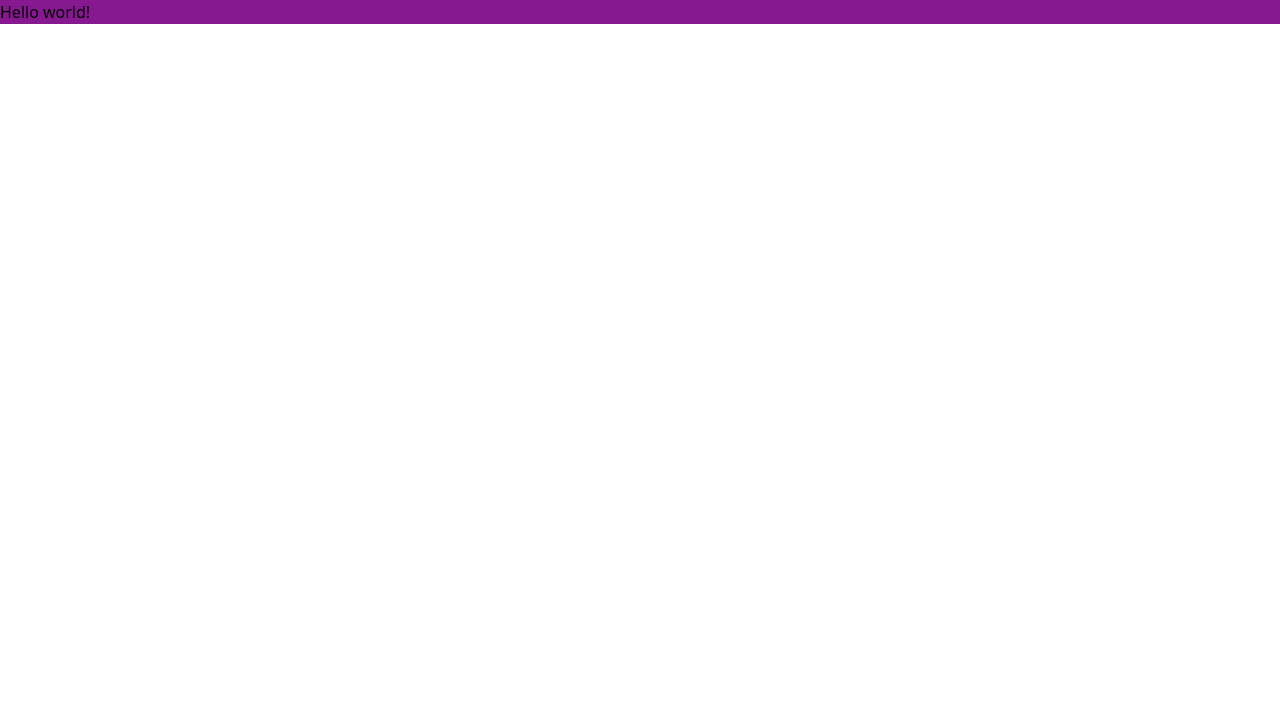
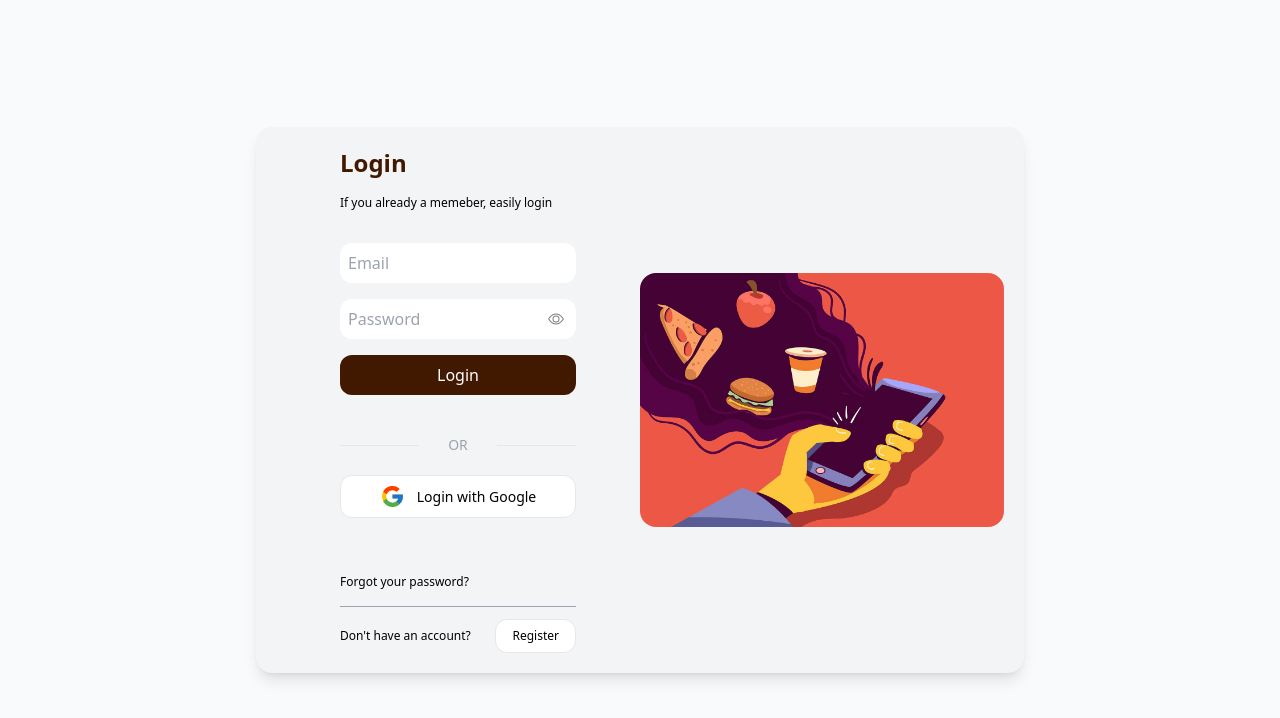
Before and after one commit to lana2-2karla/food-delivery-app, a React (Create React App) app in the folder frontend/: page / in a window 1280 px wide. Shown: the top 718 px of the page. Built offline with nearby package versions, Linux system fonts and the light colour scheme.

Commit message:
:sparkles: feat: implements login and with tailwind css

```diff
--- a/frontend/src/pages/Login.js
+++ b/frontend/src/pages/Login.js
@@ -1,7 +1,64 @@
-function Login() {
-    return (
-      <h1 className="bg-fuchsia-800">Hello world!</h1>
-    );
-  }
+/* eslint-disable react/no-unescaped-entities */
+import loginImg from '../assets/login1.jpg'
 
-  export default Login;
+function Login () {
+  return (
+    <section className="bg-gray-50 min-h-screen flex items-center justify-center">
+       {/* Login container */}
+      <div className="bg-gray-100 flex rounded-2xl shadow-lg max-w-3xl p-5 items-center">
+
+      {/* form */}
+        <div className="md:w-1/2 px-16">
+          <h2 className="font-bold text-2xl text-[#411901]">Login</h2>
+          <p className="text-xs mt-4">If you already a memeber, easily login</p>
+
+          <form action="" className="flex flex-col gap-4">
+            <input className="p-2 mt-8 rounded-xl" type="text" name="email" placeholder="Email"/>
+
+            <div className="relative">
+            <input className="p-2 rounded-xl w-full" type="password" name="password" placeholder="Password"/>
+            <svg xmlns="http://www.w3.org/2000/svg" width="16" height="16" fill="gray" className="bi bi-eye absolute top-1/2 right-3 -translate-y-1/2 " viewBox="0 0 16 16">
+              <path d="M16 8s-3-5.5-8-5.5S0 8 0 8s3 5.5 8 5.5S16 8 16 8zM1.173 8a13.133 13.133 0 0 1 1.66-2.043C4.12 4.668 5.88 3.5 8 3.5c2.12 0 3.879 1.168 5.168 2.457A13.133 13.133 0 0 1 14.828 8c-.058.087-.122.183-.195.288-.335.48-.83 1.12-1.465 1.755C11.879 11.332 10.119 12.5 8 12.5c-2.12 0-3.879-1.168-5.168-2.457A13.134 13.134 0 0 1 1.172 8z"/>
+              <path d="M8 5.5a2.5 2.5 0 1 0 0 5 2.5 2.5 0 0 0 0-5zM4.5 8a3.5 3.5 0 1 1 7 0 3.5 3.5 0 0 1-7 0z"/>
+            </svg>
+            </div>
+
+            <button className="bg-[#411901] rounded-xl text-white py-2 hover:scale-105 duration-300">Login</button>
+          </form>
+
+          {/* divider */}
+          <div className="mt-10 grid grid-cols-3 items-center text-grey-400">
+            <hr className="boarder-gray-400"/>
+            <p className="text-center text-gray-400 text-sm">OR</p>
+            <hr className="boarder-gray-400"/>
+          </div>
+
+          {/* Google login button */}
+          <button className="bg-white border py-2 w-full rounded-xl mt-5 flex justify-center items-center text-sm hover:scale-105 duration-300">
+            <svg className="mr-3" xmlns="http://www.w3.org/2000/svg" viewBox="0 0 48 48" width="25px">
+              <path fill="#FFC107" d="M43.611,20.083H42V20H24v8h11.303c-1.649,4.657-6.08,8-11.303,8c-6.627,0-12-5.373-12-12c0-6.627,5.373-12,12-12c3.059,0,5.842,1.154,7.961,3.039l5.657-5.657C34.046,6.053,29.268,4,24,4C12.955,4,4,12.955,4,24c0,11.045,8.955,20,20,20c11.045,0,20-8.955,20-20C44,22.659,43.862,21.35,43.611,20.083z" />
+              <path fill="#FF3D00" d="M6.306,14.691l6.571,4.819C14.655,15.108,18.961,12,24,12c3.059,0,5.842,1.154,7.961,3.039l5.657-5.657C34.046,6.053,29.268,4,24,4C16.318,4,9.656,8.337,6.306,14.691z" />
+              <path fill="#4CAF50" d="M24,44c5.166,0,9.86-1.977,13.409-5.192l-6.19-5.238C29.211,35.091,26.715,36,24,36c-5.202,0-9.619-3.317-11.283-7.946l-6.522,5.025C9.505,39.556,16.227,44,24,44z" />
+              <path fill="#1976D2" d="M43.611,20.083H42V20H24v8h11.303c-0.792,2.237-2.231,4.166-4.087,5.571c0.001-0.001,0.002-0.001,0.003-0.002l6.19,5.238C36.971,39.205,44,34,44,24C44,22.659,43.862,21.35,43.611,20.083z" />
+            </svg>
+            Login with Google
+          </button>
+          {/* Register */}
+          <p className="mt-10 text-xs border-b py-4 border-gray-400">Forgot your password?</p>
+          <div className="mt-3 text-xs flex justify-between items-center">
+            <p>Don't have an account?</p>
+            <button className="py-2 px-4 bg-white border rounded-xl hover:scale-110 duration-300">Register</button>
+          </div>
+
+        </div>
+            {/* image */}
+            <div className="md:block hidden w-1/2 ">
+                <img className="rounded-2xl" src={loginImg} alt="login pic"/>
+            </div>
+
+      </div>
+    </section>
+  )
+}
+
+export default Login
```
